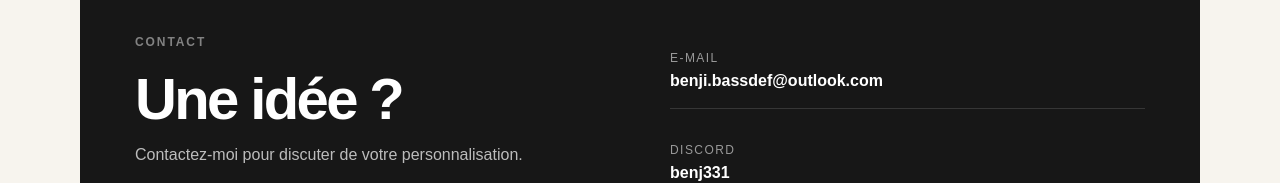
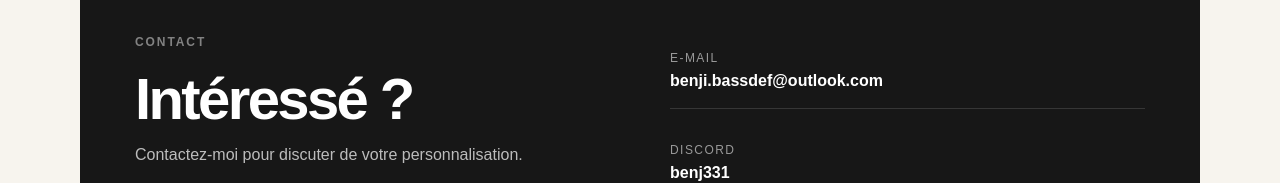
Before and after one commit to benbassignot-byte/Site-OPTCG, a Next.js app: page / in a window 1280 px wide. Shown: the part 2864-3047 px from the top of the page. Built offline with nearby package versions, Linux system fonts and the light colour scheme.

Commit message:
Change contact heading to Interested

```diff
--- a/app/page.tsx
+++ b/app/page.tsx
@@ -93,7 +93,7 @@ export default function Home() {
         <div className="contact-card">
           <div>
             <p className="eyebrow">CONTACT</p>
-            <h2>Une idée ?</h2>
+            <h2>Intéressé ?</h2>
             <p>Contactez-moi pour discuter de votre personnalisation.</p>
           </div>
           <div className="contact-links">
```
